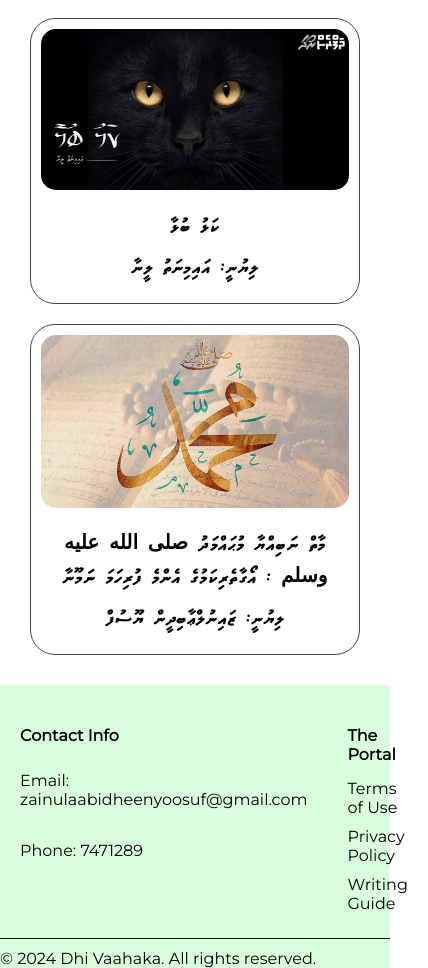
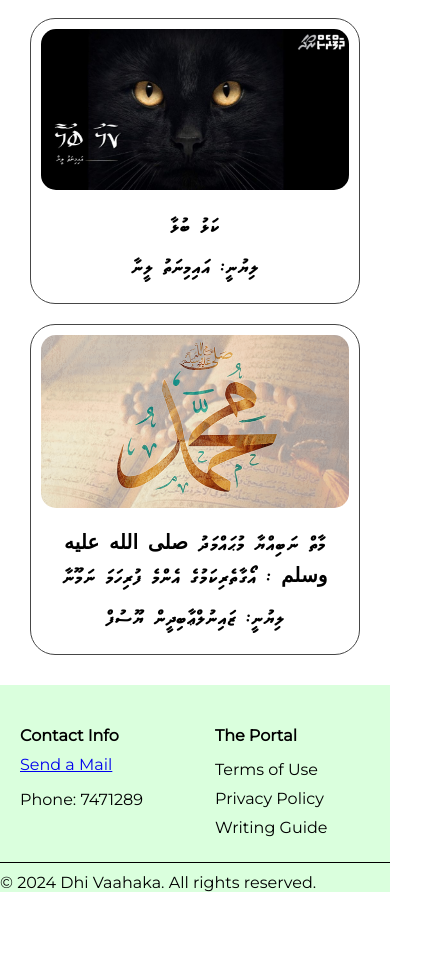
Before and after one commit to vaahakaonline/mv, a plain HTML site: page index.html in a window 390 px wide. Shown: the part 92-1060 px from the top of the page, 428 px wide, since content can reach past the window. After the commit the page ends 984 px from the top, so only its background shows below. Drawn offline with Linux system fonts and the light colour scheme; a script that the page names is missing.

Commit message:
Update index.html

```diff
--- a/index.html
+++ b/index.html
@@ -175,6 +175,16 @@
       border-top: 1px solid rgb(0, 0, 0);
     }
 
+    /* Mobile styles */
+    @media (max-width: 600px) {
+      .footer-section p.email {
+        display: none; /* Hide the email address */
+      }
+
+      .footer-section a.email {
+        display: block; /* Show "Send a Mail" link */
+      }
+    }
   </style>
 </head>
 <body>
@@ -196,7 +206,8 @@
   <div class="footer">
     <div class="footer-left footer-section">
       <h4>Contact Info</h4>
-      <p>Email: zainulaabidheenyoosuf@gmail.com</p>
+      <p class="email">Email: zainulaabidheenyoosuf@gmail.com</p>
+      <a class="email" href="mailto:zainulaabidheenyoosuf@gmail.com">Send a Mail</a>
       <p>Phone: 7471289</p>
     </div>
     <div class="footer-center footer-section">
```
